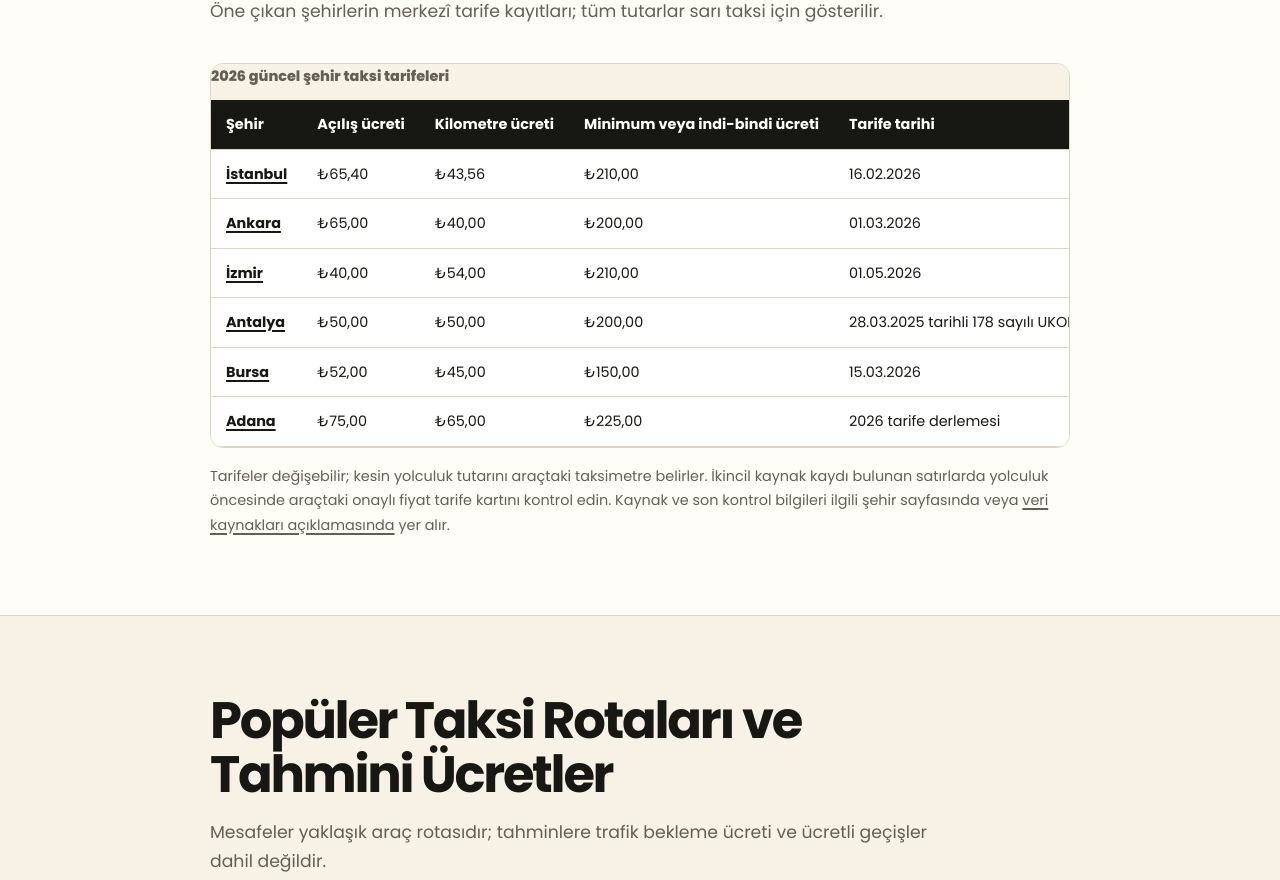
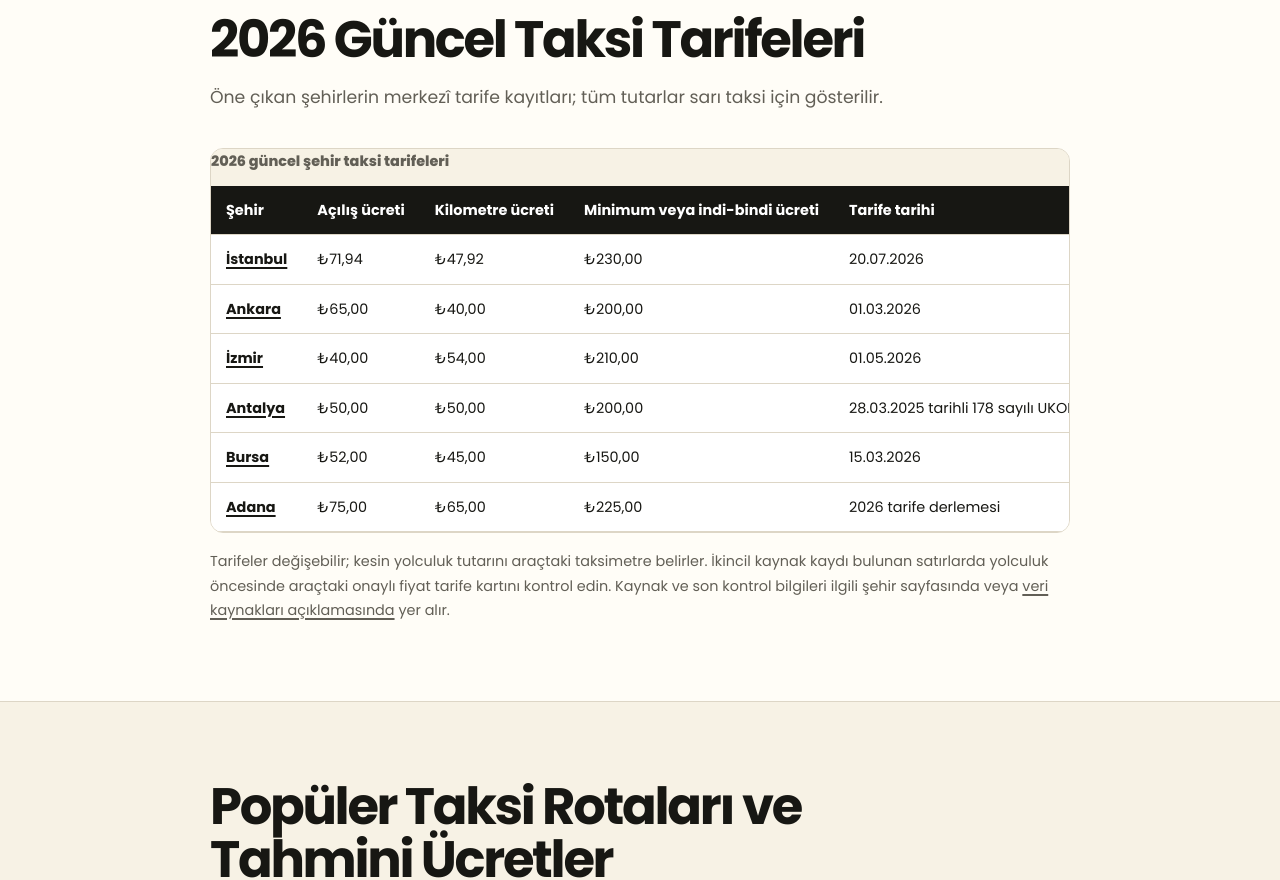
Before and after one commit to arslanwebx/taksi-ucreti-hesaplama, a Next.js app: page / in a window 1280 px wide. Shown: the part 1764-2644 px from the top of the page. Built offline with nearby package versions, Linux system fonts and the light colour scheme.

Commit message:
Update Istanbul taxi fares and calculator disclaimer

```diff
--- a/components/Calculator.tsx
+++ b/components/Calculator.tsx
@@ -91,6 +91,7 @@ export function Calculator({ fixedCity, distancePresets = [] }: { fixedCity?: st
           </div>
         )}
       </section>
+      <p className="calculator-disclaimer">Uyarı: Bekleme süresi, trafik nedeniyle düşük hız, yolcu talebiyle verilen molalar, bagaj işlemleri ve benzeri durumlarda taksimetre ücreti artabilir. Köprü, tünel ve otoyol geçiş ücretleri hesaplamaya dahil değildir; bu güzergâhlar kullanılırsa ödenen geçiş bedelleri toplam ücrete eklenir.</p>
     </section>
   );
 }
--- a/components/IstanbulFareArticle.tsx
+++ b/components/IstanbulFareArticle.tsx
@@ -15,7 +15,7 @@ export const istanbulPageDescription = 'İstanbul taksi ücretini 2026 güncel t
 const taksimKadikoy = istanbulRoutes.find((route) => route.name === 'Taksim – Kadıköy')!;
 const faqs = [
   { question: 'İstanbul taksi kilometre ücreti ne kadar?', answer: '16 Şubat 2026’dan itibaren geçerli İBB tarifesinde sarı taksi kilometre ücreti 43,56 TL’dir.' },
-  { question: 'İstanbul indi-bindi ücreti ne kadar?', answer: 'Sarı takside minimum yolculuk, yaygın adıyla indi-bindi ücreti 210 TL’dir. Hesaplanan tutar bunun altında kalırsa 210 TL uygulanır; ayrıca eklenmez.' },
+  { question: 'İstanbul indi-bindi ücreti ne kadar?', answer: 'Sarı takside minimum yolculuk, yaygın adıyla indi-bindi ücreti 230 TL’dir. Hesaplanan tutar bunun altında kalırsa 230 TL uygulanır; ayrıca eklenmez.' },
   { question: 'İstanbul taksilerinde gece tarifesi var mı?', answer: 'İBB tarifesinde ayrı bir gece tarifesi yer almaz. Aynı sarı taksi tarifesi uygulanır; rota ve düşük hızda geçen süre toplamı değiştirebilir.' },
   { question: 'İstanbul taksisinde bekleme süresi nasıl hesaplanır?', answer: 'Resmî tarifede sarı taksi zaman ücreti 544,45 TL/saat ve dönüşüm hızı 12,50 km/saattir. Taksimetre düşük hızda mesafe ve zaman ölçümü arasında dönüşüm uygular; bu nedenle hesaplayıcı mesafe ücretinin üzerine tüm bekleme dakikalarını ayrıca eklemez.' },
   { question: 'Köprü ve tünel ücretleri taksi fiyatına dahil mi?', answer: 'Hayır. Kullanılan köprü, Avrasya Tüneli veya ücretli otoyol bedeli taksimetre tahmininden ayrı olarak yolcuya eklenebilir.' },
--- a/scripts/validate-content.mjs
+++ b/scripts/validate-content.mjs
@@ -63,7 +63,7 @@ for (const item of fares) {
 }
 
 const checkpoints = {
-  istanbul: [65.4, 43.56, 210],
+  istanbul: [71.94, 47.92, 230],
   ankara: [65, 40, 200],
   izmir: [40, 54, 210],
   antalya: [50, 50, 200],
--- a/src/data/istanbul-taxi-segments.ts
+++ b/src/data/istanbul-taxi-segments.ts
@@ -1,5 +1,5 @@
 export const istanbulTaxiSegments = [
-  { name: 'Sarı taksi', openingFare: 65.4, perKmFare: 43.56, minimumFare: 210 },
-  { name: 'Turkuaz taksi', openingFare: 75.21, perKmFare: 50.09, minimumFare: 240 },
-  { name: 'Siyah taksi', openingFare: 111.18, perKmFare: 74.05, minimumFare: 360 },
+  { name: 'Sarı taksi', openingFare: 71.94, perKmFare: 47.92, minimumFare: 230 },
+  { name: 'Turkuaz taksi', openingFare: 82.73, perKmFare: 55.1, minimumFare: 264 },
+  { name: 'Siyah taksi', openingFare: 122.3, perKmFare: 81.46, minimumFare: 396 },
 ] as const;
--- a/src/data/taxi-fares.ts
+++ b/src/data/taxi-fares.ts
@@ -648,14 +648,14 @@ export const taxiFares: TaxiFare[] = [
     city: "İstanbul",
     slug: "istanbul",
     region: "Marmara",
-    openingFare: 65.4,
-    perKmFare: 43.56,
-    minimumFare: 210,
-    waitingFarePerMinute: 9.07,
-    dataStatus: "Güncel güçlü kaynak",
-    referenceDate: "16.02.2026",
-    lastVerified: "2026-07-16",
-    sourceUrl: "https://tuhim.ibb.gov.tr/media/27431/taksi-ta%C5%9F%C4%B1mac%C4%B1l%C4%B1%C4%9F%C4%B1-%C3%BCcret-tarifesi.pdf",
+    openingFare: 71.94,
+    perKmFare: 47.92,
+    minimumFare: 230,
+    waitingFarePerMinute: 9.98,
+    dataStatus: "20 Temmuz 2026 İBB Meclis kararı",
+    referenceDate: "20.07.2026",
+    lastVerified: "2026-07-29",
+    sourceUrl: "https://www.haberturk.com/bilgi/foto/zamli-taksi-ucretleri-2026-yeni-taksi-acilis-ucreti-ve-kisa-mesafe-indi-bindi-ne-kadar-oldu-3899248",
     implementationStatus: "Aktif",
     note: "Codex uygulamasında kaynak URL ve son kontrol tarihiyle birlikte kullanın.",
     isEstimated: false,
```
Also changed, not shown: app/globals.css (+1 -0 lines).
